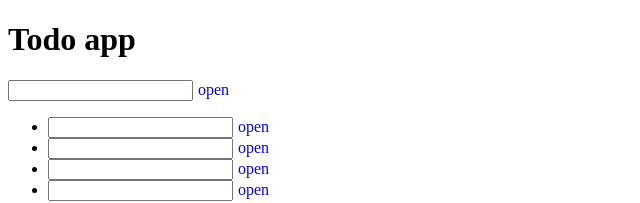
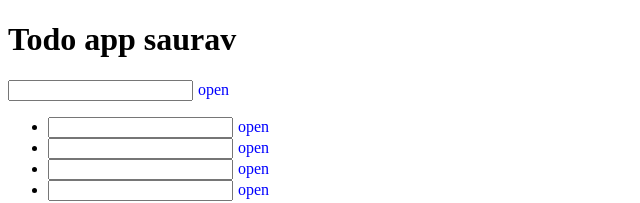
Before and after one commit to thebhaskara/pakkajs, a website: page test.html in a window 1280 px wide. Shown: the top 203 px of the page, without its empty margins (0-640 px from the left). Drawn offline with Linux system fonts and the light colour scheme.

Commit message:
Test Commit

```diff
--- a/test.html
+++ b/test.html
@@ -17,7 +17,7 @@
 </head>
 
 <body>
-    <h1>Todo app</h1>
+    <h1>Todo app saurav</h1>
     <section class="todoApp">
         <div bind-component="todoComponent"></div>
         <ul>
```
